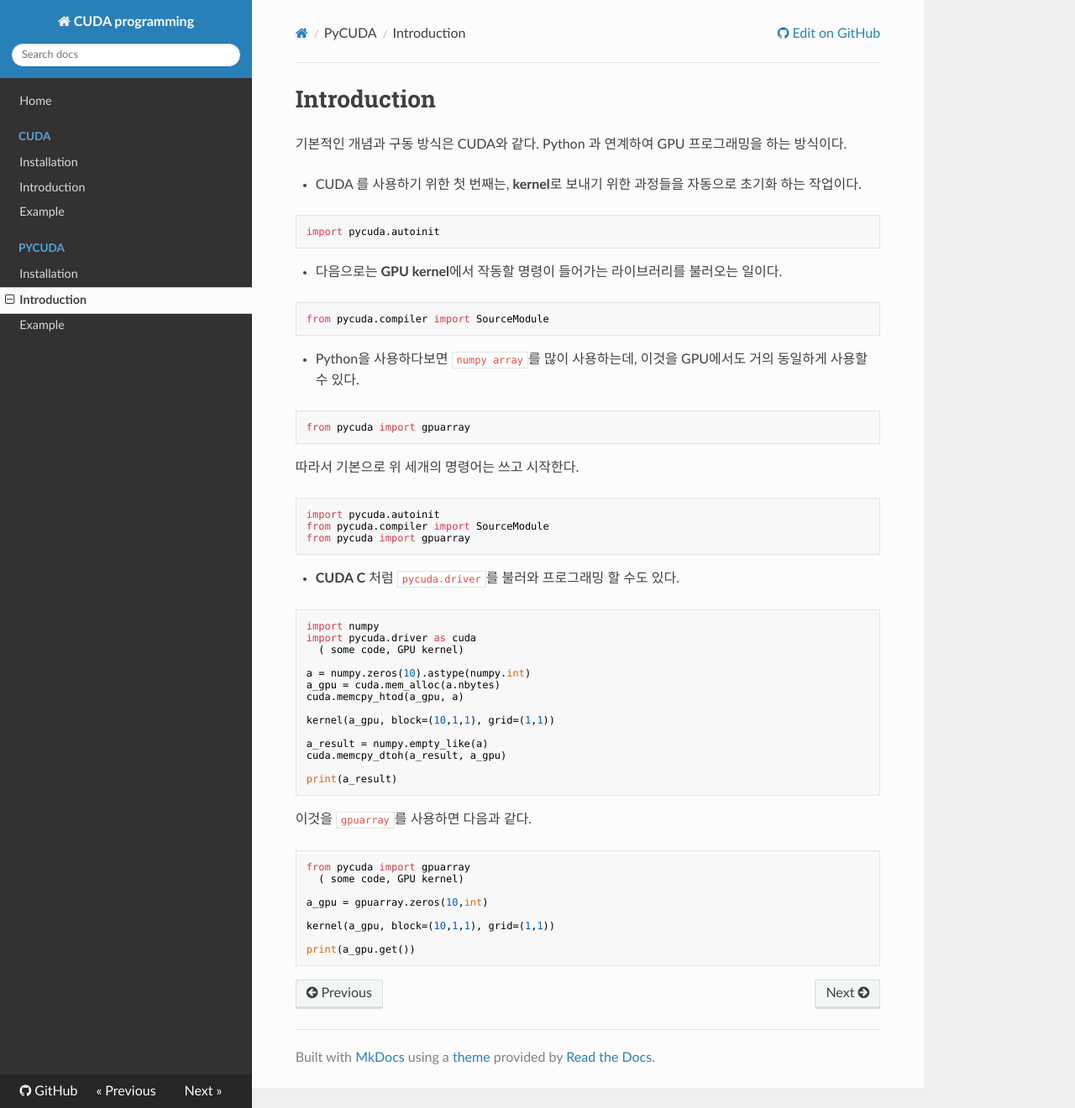
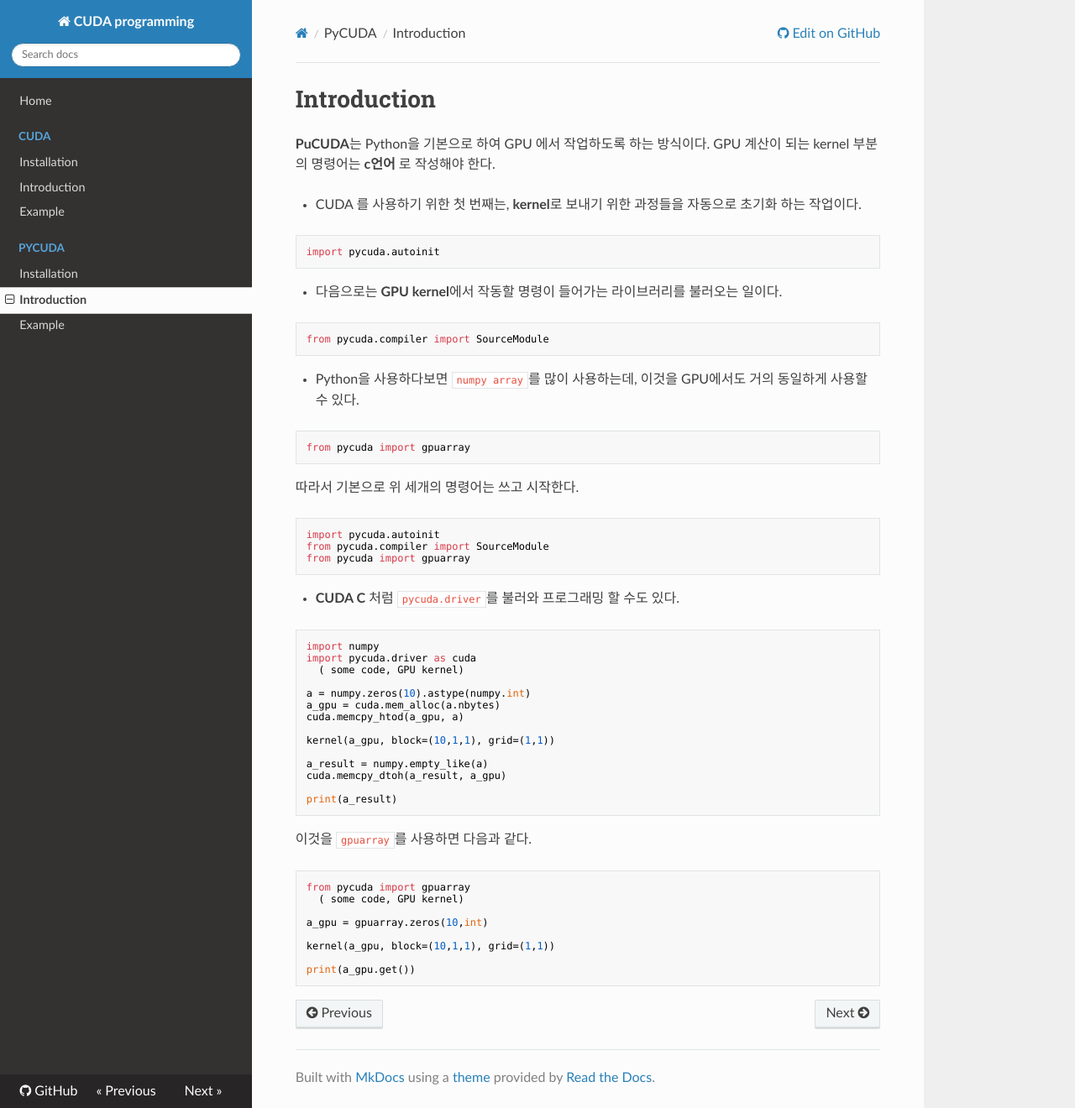
Before and after one commit to WonyoungCho/CUDA, an MkDocs documentation site: the page built from docs/PyCUDA_int.md, in a window 1280 px wide and 1320 px high. Shown: the whole window at 84% size. Built offline with MkDocs 1.6.1, drawn with Linux system fonts in a browser that asks for light colours; nearby versions of some CDN libraries; old or Windows-style settings are respelled for this version of MkDocs.

Commit message:
Update PyCUDA_int.md

````diff
--- a/docs/PyCUDA_int.md
+++ b/docs/PyCUDA_int.md
@@ -1,6 +1,6 @@
 # Introduction
 
-기본적인 개념과 구동 방식은 CUDA와 같다. Python 과 연계하여 GPU 프로그래밍을 하는 방식이다.
+**PuCUDA**는 Python을 기본으로 하여 GPU 에서 작업하도록 하는 방식이다. GPU 계산이 되는 kernel 부분의 명령어는 **c언어** 로 작성해야 한다.
 
 - CUDA 를 사용하기 위한 첫 번째는, **kernel**로 보내기 위한 과정들을 자동으로 초기화 하는 작업이다.
 ```python
````
